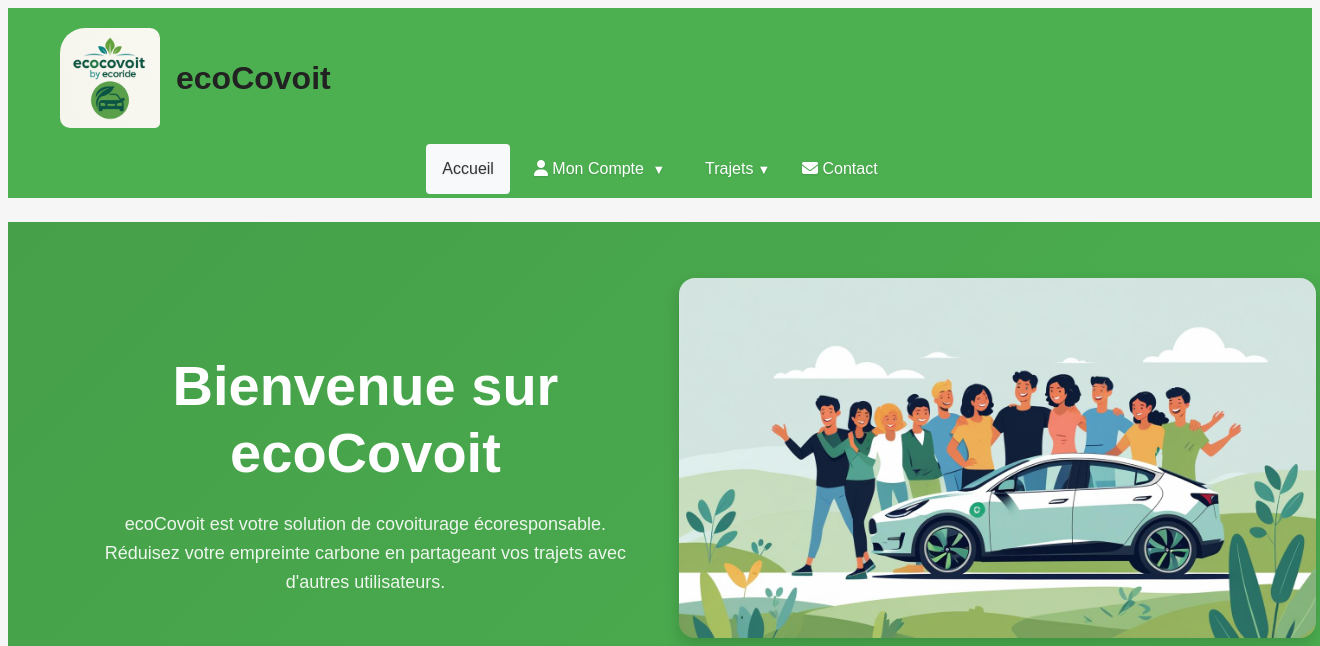
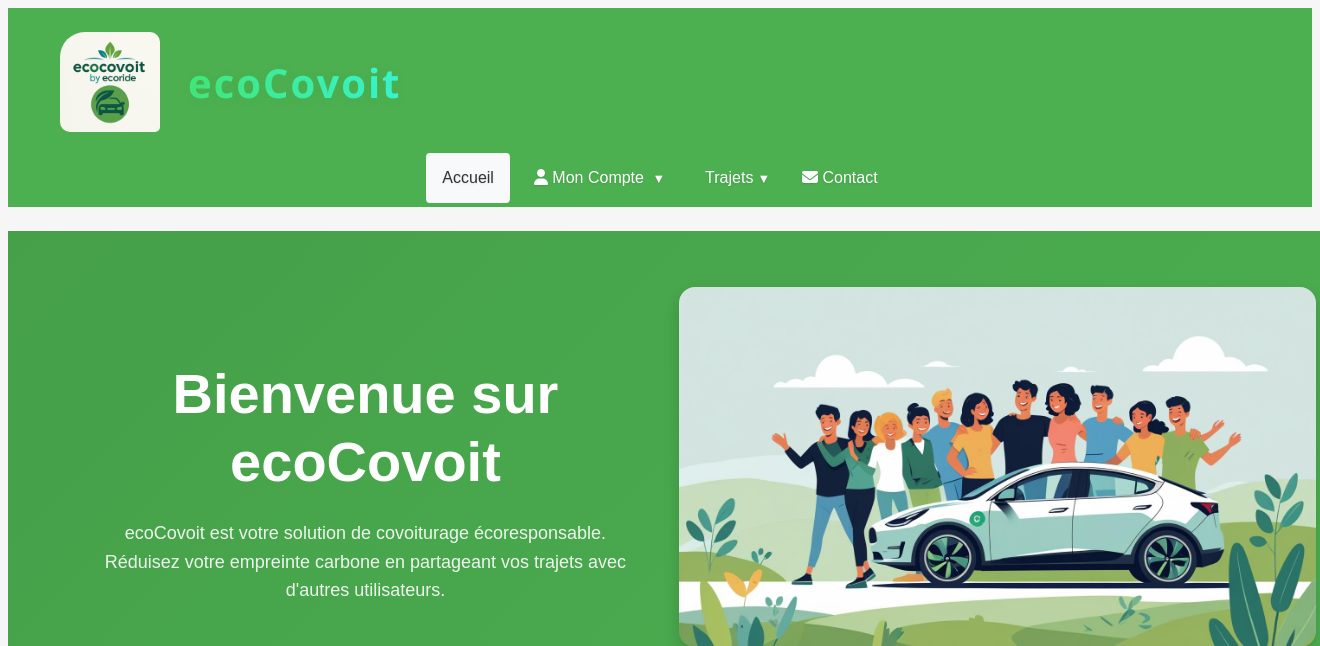
Before and after one commit to Papou138/ecoCovoit, a PHP site: page / in a window 1320 px wide. Shown: the top 646 px of the page. Run offline with PHP 8.4, Linux system fonts and the light colour scheme.

Commit message:
Frontend : Amélioration visuel nom ecoCovoit

```diff
--- a/frontend/assets/css/_header.css
+++ b/frontend/assets/css/_header.css
@@ -36,6 +36,21 @@
 
 .logo:hover {
   transform: scale(1.05);
+}
+
+.app-title {
+  font-family: "Montserrat", "Segoe UI", Arial, sans-serif;
+  font-size: 2.5rem;
+  font-weight: 800;
+  letter-spacing: 2px;
+  background: linear-gradient(90deg, #43e97b 0%, #38f9d7 100%);
+  -webkit-background-clip: text;
+  -webkit-text-fill-color: transparent;
+  background-clip: text;
+  text-shadow: 1px 2px 8px rgba(60, 180, 90, 0.15);
+  margin-left: 12px;
+  display: inline-block;
+  vertical-align: middle;
 }
 
 /* Navigation */
--- a/frontend/index.html
+++ b/frontend/index.html
@@ -35,7 +35,7 @@
             height="50"
             loading="lazy"
           />
-          <h1>ecoCovoit</h1>
+          <h1 class="app-title">ecoCovoit</h1>
         </div>
         <button
           id="menu-toggle"
```
